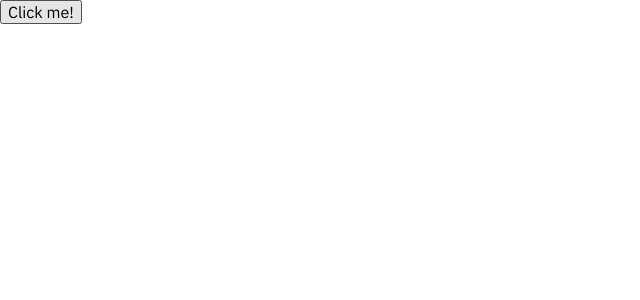
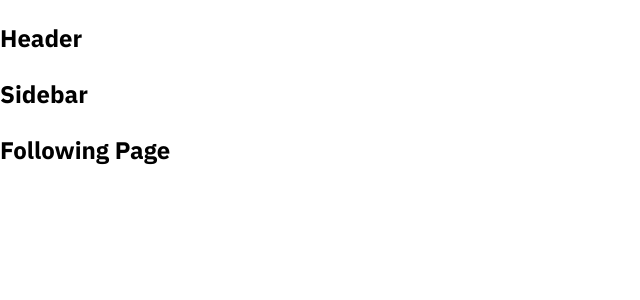
Before and after one commit to minhjavapc/tiktok-ui, a React (Create React App) app: page /following in a window 1280 px wide. Shown: the top 300 px of the page, without its empty margins (0-640 px from the left). Built offline with nearby package versions, Linux system fonts and the light colour scheme.

Commit message:
config Router/Layout

```diff
--- a/package.json
+++ b/package.json
@@ -9,6 +9,7 @@
     "css-reset-and-normalize": "^2.3.6",
     "react": "^18.2.0",
     "react-dom": "^18.2.0",
+    "react-router-dom": "^6.3.0",
     "react-scripts": "5.0.1",
     "sass": "^1.53.0",
     "web-vitals": "^2.1.0"
--- a/src/App.js
+++ b/src/App.js
@@ -1,8 +1,30 @@
+import { BrowserRouter as Router, Routes, Route } from 'react-router-dom';
+import { publicRoutes } from '~/routes';
+import { DefaultLayout } from '~/components/Layout';
+
 function App() {
   return (
-    <div className="App">
-      <button>Click me!</button>
-    </div>
+    <Router>
+      <div className="App">
+        <Routes>
+          {publicRoutes.map((route, index) => {
+            const Layout = route.layout || DefaultLayout;
+            const Page = route.component;
+            return (
+              <Route
+                key={index}
+                path={route.path}
+                element={
+                  <Layout>
+                    <Page />
+                  </Layout>
+                }
+              />
+            );
+          })}
+        </Routes>
+      </div>
+    </Router>
   );
 }
 
--- /dev/null
+++ b/src/components/Layout/DefaultLayout/Header/index.js
@@ -0,0 +1,5 @@
+function Header() {
+  return <h2>Header</h2>;
+}
+
+export default Header;
--- /dev/null
+++ b/src/components/Layout/DefaultLayout/Sidebar/index.js
@@ -0,0 +1,5 @@
+function Sidebar() {
+  return <h2>Sidebar</h2>;
+}
+
+export default Sidebar;
--- /dev/null
+++ b/src/components/Layout/DefaultLayout/index.js
@@ -0,0 +1,17 @@
+import { Children } from 'react';
+import Header from './Header';
+import Sidebar from './Sidebar';
+
+function DefaultLayout({ children }) {
+  return (
+    <div>
+      <Header />
+      <div className="container">
+        <Sidebar />
+        <div className="content">{children}</div>
+      </div>
+    </div>
+  );
+}
+
+export default DefaultLayout;
--- /dev/null
+++ b/src/components/Layout/index.js
@@ -0,0 +1 @@
+export { default as DefaultLayout } from './DefaultLayout';
--- /dev/null
+++ b/src/pages/Following/index.js
@@ -0,0 +1,5 @@
+function Following() {
+  return <h2>Following Page</h2>;
+}
+
+export default Following;
--- /dev/null
+++ b/src/pages/Home/index.js
@@ -0,0 +1,5 @@
+function Home() {
+  return <h2>Home Page</h2>;
+}
+
+export default Home;
--- /dev/null
+++ b/src/pages/Profile/index.js
@@ -0,0 +1,5 @@
+function Profile() {
+  return <h2>Profile Page</h2>;
+}
+
+export default Profile;
--- /dev/null
+++ b/src/routes/index.js
@@ -0,0 +1,14 @@
+import Home from '~/pages/Home';
+import Following from '~/pages/Following';
+import Profile from '~/pages/Profile';
+
+// Public routes
+const publicRoutes = [
+  { path: '/', component: Home },
+  { path: '/following', component: Following },
+  { path: '/profile', component: Profile },
+];
+
+const privateRoutes = [];
+
+export { publicRoutes, privateRoutes };
```
Also changed, not shown: 1 other file (tests, documents, lock files or other folders).
